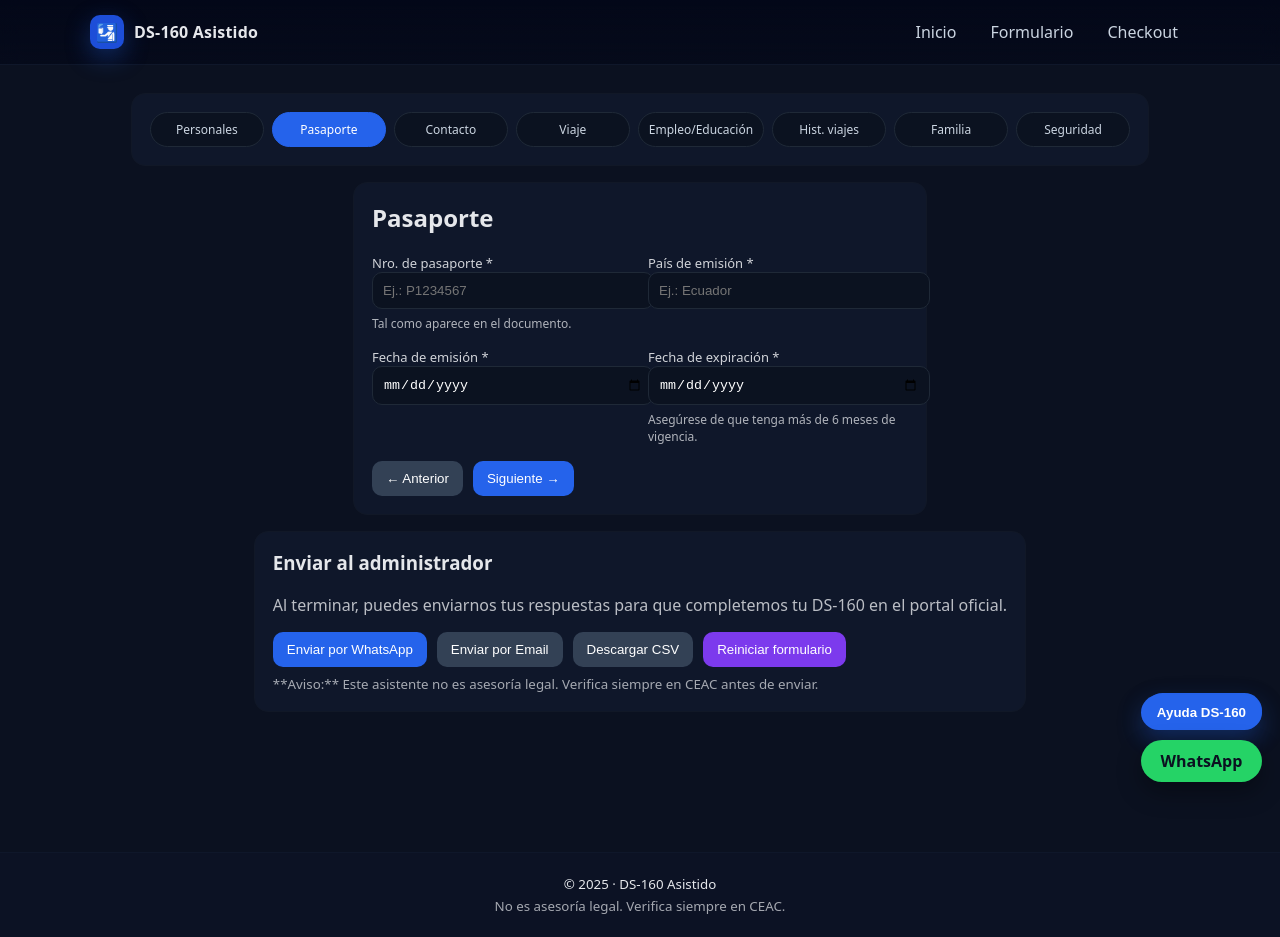
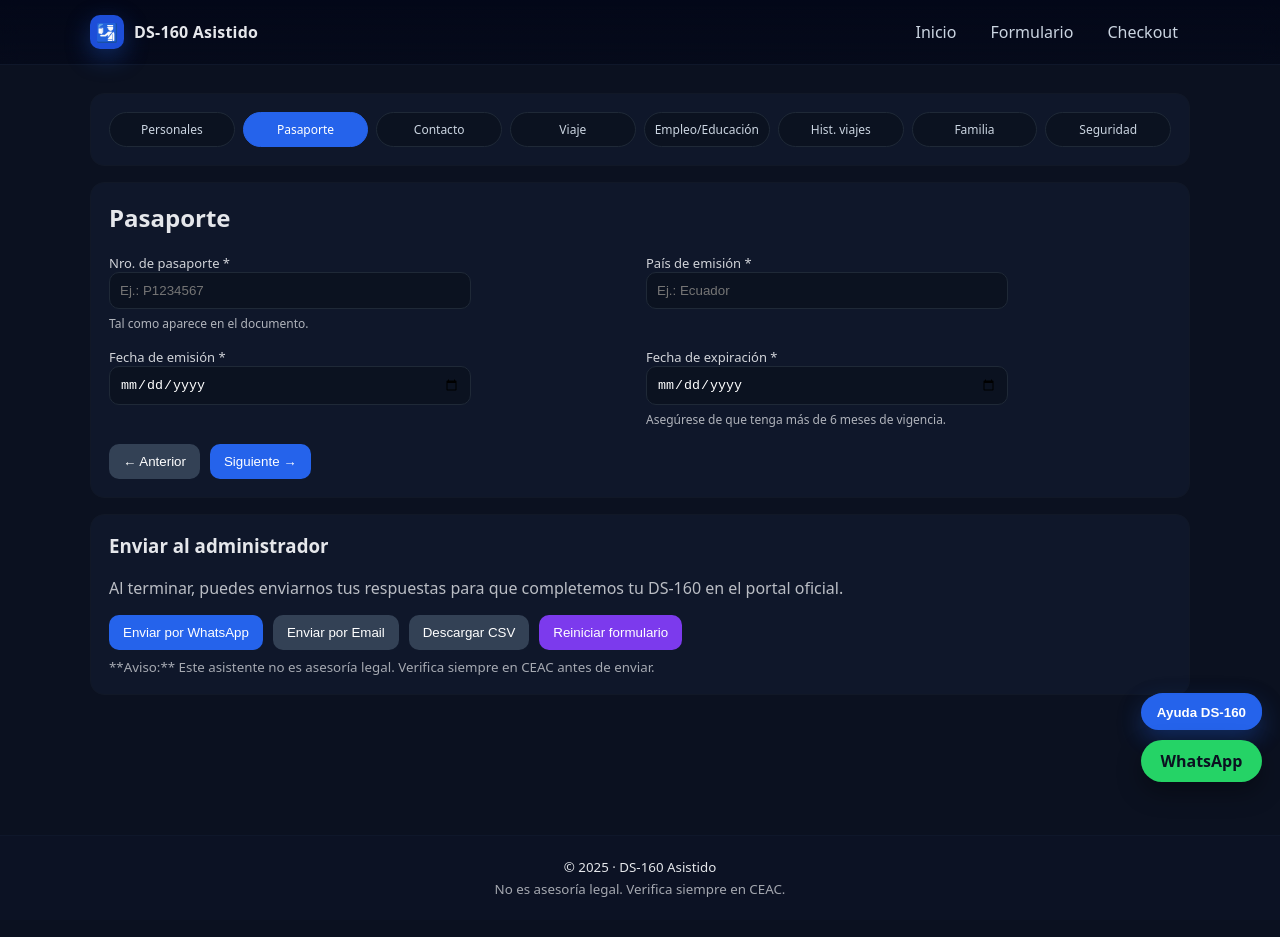
Before and after one commit to robertotitus86/ds160-app, a Next.js app: page /wizard in a window 1280 px wide. Both pictures are taken after a click on the element "Pasaporte". Built offline with nearby package versions, Linux system fonts and the light colour scheme.

Commit message:
Update page.tsx

```diff
--- a/app/wizard/page.tsx
+++ b/app/wizard/page.tsx
@@ -96,36 +96,29 @@ const STORAGE_KEY = 'ds160_wizard_v3_full';
 
 const styles = {
   page: { display: 'grid', gap: 16 as const },
-
   card: {
     background: '#0f172a',
     padding: 18,
     borderRadius: 14,
     border: '1px solid #111827',
-    maxWidth: 980,        // ⬅ hace el formulario más angosto
-    margin: '0 auto',     // ⬅ centrado
   },
-
-  // ⬇️ campos de ancho fijo (~260px) alineados a la izquierda
+  // fila genérica: mismo comportamiento que antes (auto-fit)
   row: {
     display: 'grid',
-    columnGap: 16,
-    rowGap: 12,
-    gridTemplateColumns: 'repeat(auto-fit, minmax(260px, 260px))',
-    justifyContent: 'flex-start',
+    gap: 12,
+    gridTemplateColumns: 'repeat(auto-fit,minmax(240px,1fr))',
+    alignItems: 'flex-start' as const,
   },
-
   label: { fontSize: 13, opacity: 0.9 },
-
   input: {
     width: '100%',
+    maxWidth: 340,        // ⬅️ hace que los campos no se vean gigantes
     padding: 10,
     borderRadius: 10,
     border: '1px solid #1f2937',
     background: '#0b1220',
     color: '#fff',
   } as React.CSSProperties,
-
   textarea: {
     width: '100%',
     minHeight: 90,
@@ -135,11 +128,8 @@ const styles = {
     background: '#0b1220',
     color: '#fff',
   } as React.CSSProperties,
-
   help: { fontSize: 12, opacity: 0.75, marginTop: 6 },
-
   actions: { display: 'flex', gap: 10, flexWrap: 'wrap' as const },
-
   btn: {
     background: '#2563eb',
     color: '#fff',
@@ -149,7 +139,6 @@ const styles = {
     cursor: 'pointer',
     textDecoration: 'none',
   } as React.CSSProperties,
-
   ghost: {
     background: '#334155',
     color: '#fff',
@@ -159,13 +148,11 @@ const styles = {
     cursor: 'pointer',
     textDecoration: 'none',
   } as React.CSSProperties,
-
   stepper: {
     display: 'grid',
     gap: 8,
     gridTemplateColumns: 'repeat(8,1fr)',
   },
-
   pill: (active: boolean) => ({
     background: active ? '#2563eb' : '#0b1220',
     border: `1px solid ${active ? '#2563eb' : '#1f2937'}`,
@@ -504,8 +491,7 @@ export default function WizardPage() {
               </div>
             </div>
 
-            {/* fila de 2 columnas: estado civil / género */}
-            <div style={{ ...styles.row, gridTemplateColumns: 'repeat(2, minmax(260px, 260px))' }}>
+            <div style={styles.row}>
               <div>
                 <div style={styles.label}>Estado civil *</div>
                 <select
@@ -541,7 +527,7 @@ export default function WizardPage() {
         {/* 2) PASAPORTE */}
         {step === 'pasaporte' && (
           <div style={{ display: 'grid', gap: 16 }}>
-            <div style={{ ...styles.row, gridTemplateColumns: 'repeat(2, minmax(260px, 260px))' }}>
+            <div style={styles.row}>
               <div>
                 <div style={styles.label}>Nro. de pasaporte *</div>
                 <input
@@ -562,7 +548,7 @@ export default function WizardPage() {
                 />
               </div>
             </div>
-            <div style={{ ...styles.row, gridTemplateColumns: 'repeat(2, minmax(260px, 260px))' }}>
+            <div style={styles.row}>
               <div>
                 <div style={styles.label}>Fecha de emisión *</div>
                 <input
@@ -591,7 +577,7 @@ export default function WizardPage() {
         {/* 3) CONTACTO */}
         {step === 'contacto' && (
           <div style={{ display: 'grid', gap: 16 }}>
-            <div style={{ ...styles.row, gridTemplateColumns: 'repeat(2, minmax(260px, 260px))' }}>
+            <div style={styles.row}>
               <div>
                 <div style={styles.label}>Email *</div>
                 <input
@@ -613,8 +599,7 @@ export default function WizardPage() {
               </div>
             </div>
 
-            {/* fila de 4 columnas */}
-            <div style={{ ...styles.row, gridTemplateColumns: 'repeat(4, minmax(260px, 260px))' }}>
+            <div style={styles.row}>
               <div>
                 <div style={styles.label}>Dirección *</div>
                 <input
@@ -655,7 +640,7 @@ export default function WizardPage() {
         {/* 4) VIAJE */}
         {step === 'viaje' && (
           <div style={{ display: 'grid', gap: 16 }}>
-            <div style={{ ...styles.row, gridTemplateColumns: 'repeat(2, minmax(260px, 260px))' }}>
+            <div style={styles.row}>
               <div>
                 <div style={styles.label}>Propósito del viaje *</div>
                 <select
@@ -717,7 +702,7 @@ export default function WizardPage() {
         {/* 5) EMPLEO Y EDUCACIÓN */}
         {step === 'empleo' && (
           <div style={{ display: 'grid', gap: 18 }}>
-            <div style={{ ...styles.row, gridTemplateColumns: 'repeat(2, minmax(260px, 260px))' }}>
+            <div style={styles.row}>
               <div>
                 <div style={styles.label}>Situación laboral actual *</div>
                 <select
@@ -804,7 +789,7 @@ export default function WizardPage() {
                     />
                   </div>
                 </div>
-                <div style={{ ...styles.row, gridTemplateColumns: 'repeat(2, minmax(260px, 260px))' }}>
+                <div style={styles.row}>
                   <div>
                     <div style={styles.label}>Fecha de inicio *</div>
                     <input
@@ -846,7 +831,7 @@ export default function WizardPage() {
 
             {/* Educación general */}
             <h4>Educación</h4>
-            <div style={{ ...styles.row, gridTemplateColumns: 'repeat(2, minmax(260px, 260px))' }}>
+            <div style={styles.row}>
               <div>
                 <div style={styles.label}>Nivel educativo alcanzado *</div>
                 <select
@@ -872,7 +857,7 @@ export default function WizardPage() {
                 />
               </div>
             </div>
-            <div style={{ ...styles.row, gridTemplateColumns: 'repeat(2, minmax(260px, 260px))' }}>
+            <div style={styles.row}>
               <div>
                 <div style={styles.label}>Año de inicio</div>
                 <input
@@ -1072,7 +1057,7 @@ export default function WizardPage() {
               )}
             </div>
 
-            <div style={{ ...styles.row, gridTemplateColumns: 'repeat(2, minmax(260px, 260px))' }}>
+            <div style={styles.row}>
               <div>
                 <div style={styles.label}>¿Su padre vive? *</div>
                 <select
@@ -1129,7 +1114,7 @@ export default function WizardPage() {
         {/* 8) SEGURIDAD */}
         {step === 'seguridad' && (
           <div style={{ display: 'grid', gap: 16 }}>
-            <div style={{ ...styles.row, gridTemplateColumns: 'repeat(2, minmax(260px, 260px))' }}>
+            <div style={styles.row}>
               <div>
                 <div style={styles.label}>¿Ha sido arrestado o condenado? *</div>
                 <select
@@ -1156,7 +1141,7 @@ export default function WizardPage() {
               </div>
             </div>
 
-            <div style={{ ...styles.row, gridTemplateColumns: 'repeat(2, minmax(260px, 260px))' }}>
+            <div style={styles.row}>
               <div>
                 <div style={styles.label}>¿Ha estado involucrado en tráfico de personas? *</div>
                 <select
```
